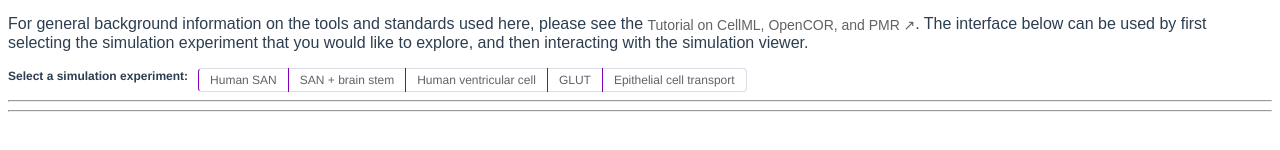
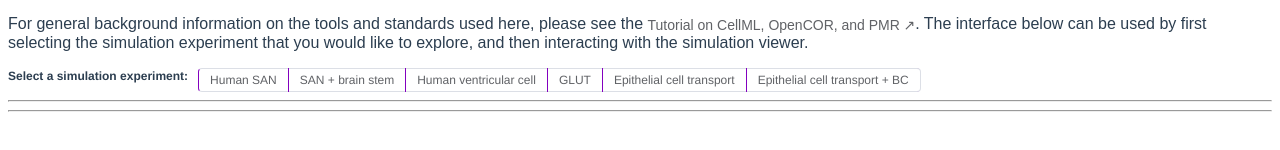
Before and after one commit to nickerso/simvuer, a Vue app: page / in a window 1280 px wide. Shown: the part 164-314 px from the top of the page. Built offline with nearby package versions, Linux system fonts and the light colour scheme.

Commit message:
updating epithelial transport simulations, adding a BC experiment.

```diff
--- a/src/App.vue
+++ b/src/App.vue
@@ -114,11 +114,19 @@ export default {
         },
         {
           id: "epithelial-p",
-          omex: "https://corsproxy.io/?url=https://models.physiomeproject.org/e/d5f/Epithelial%20cell%20v1.cellml/download_omex",
-          documentation: "https://models.physiomeproject.org/e/d5f/Epithelial%20cell%20v1.cellml/view",
-          image: "https://models.physiomeproject.org/e/d5f/model-diagram.png",
+          omex: "https://corsproxy.io/?url=https://models.physiomeproject.org/e/d62/Epithelial%20cell%20v1.cellml/download_omex",
+          documentation: "https://models.physiomeproject.org/e/d62/Epithelial%20cell%20v1.cellml/view",
+          image: "https://models.physiomeproject.org/e/d62/model-diagram.png",
           label: "Epithelial cell transport",
           description: "This epithelial cell model describes the transport of glucose and sodium ions across the apical and basolateral membranes of a generic epithelial cell."
+        },
+        {
+          id: "epithelial-p2",
+          omex: "https://corsproxy.io/?url=https://models.physiomeproject.org/e/d62/Na-Glc-BC/epithelial-cell-capilliary-bc.cellml/download_omex",
+          documentation: "https://models.physiomeproject.org/e/d62/Na-Glc-BC/epithelial-cell-capilliary-bc.cellml/view",
+          image: "https://models.physiomeproject.org/e/d62/Na-Glc-BC/model-diagram-with-bc.png",
+          label: "Epithelial cell transport + BC",
+          description: "This epithelial cell model describes the transport of glucose and sodium ions across the apical and basolateral membranes of a generic epithelial cell. In this version, a configurable step change in the blood capillary soduim concentration and/or duct glucose concentration can be applied."
         }
       ],
       activeResource: 0,
```
